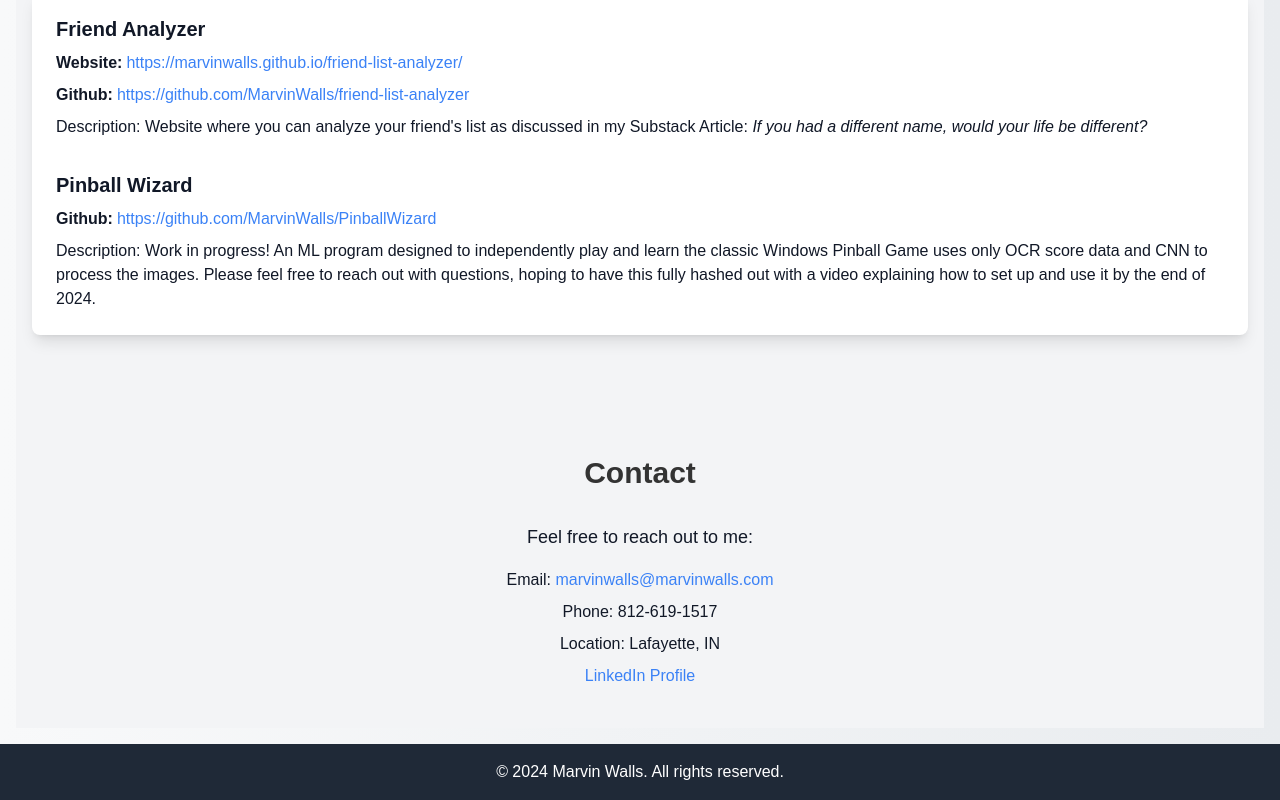
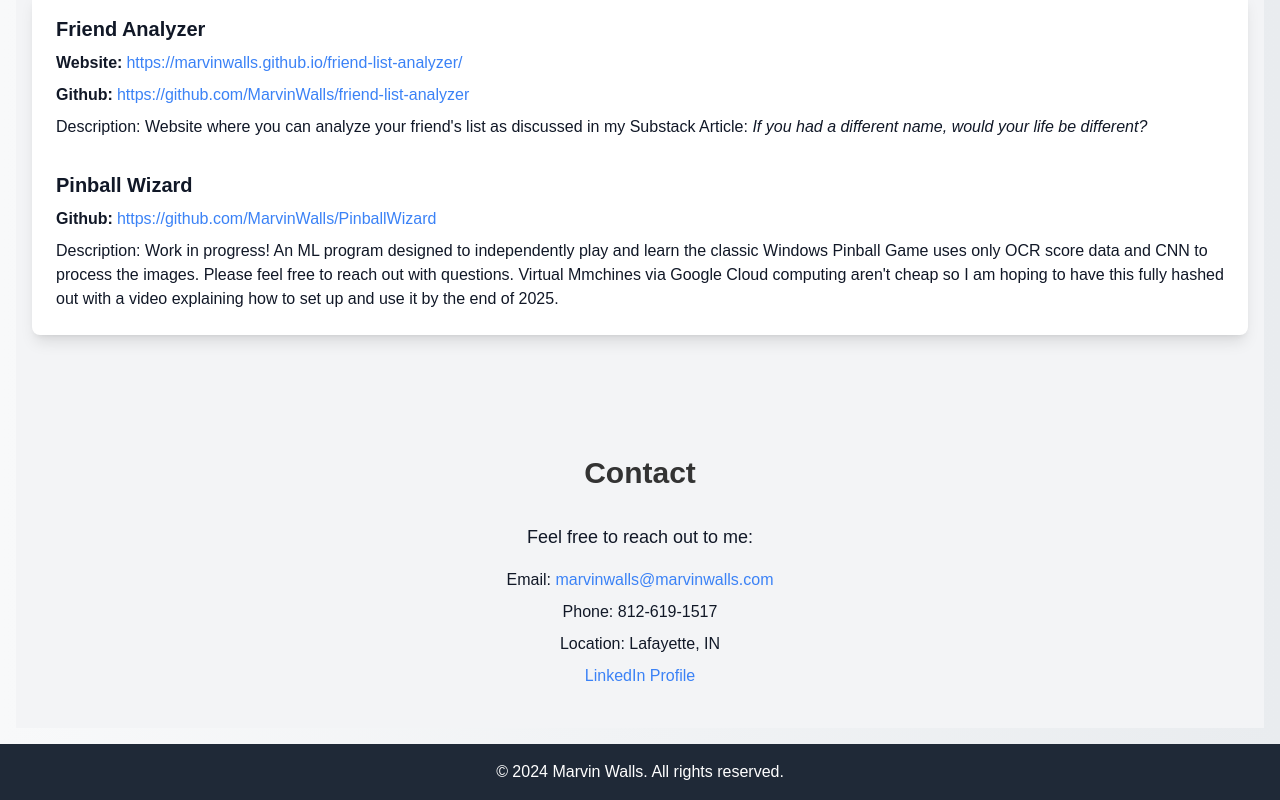
Before and after one commit to MarvinWalls/my-portfolio, a React (Create React App) app: page / in a window 1280 px wide. Shown: the part 1695-2495 px from the top of the page. Built offline with nearby package versions, Linux system fonts and the light colour scheme.

Commit message:
Slight adjustmnets to projects

```diff
--- a/src/components/Projects.js
+++ b/src/components/Projects.js
@@ -33,7 +33,7 @@ const Projects = () => {
                 https://github.com/MarvinWalls/PinballWizard
               </a>
             </p>
-            <p>Description: Work in progress! An ML program designed to independently play and learn the classic Windows Pinball Game uses only OCR score data and CNN to process the images. Please feel free to reach out with questions, hoping to have this fully hashed out with a video explaining how to set up and use it by the end of 2024.</p>
+            <p>Description: Work in progress! An ML program designed to independently play and learn the classic Windows Pinball Game uses only OCR score data and CNN to process the images. Please feel free to reach out with questions. Virtual Mmchines via Google Cloud computing aren't cheap so I am hoping to have this fully hashed out with a video explaining how to set up and use it by the end of 2025.</p>
           </div>
         </div>
       </div>
```
